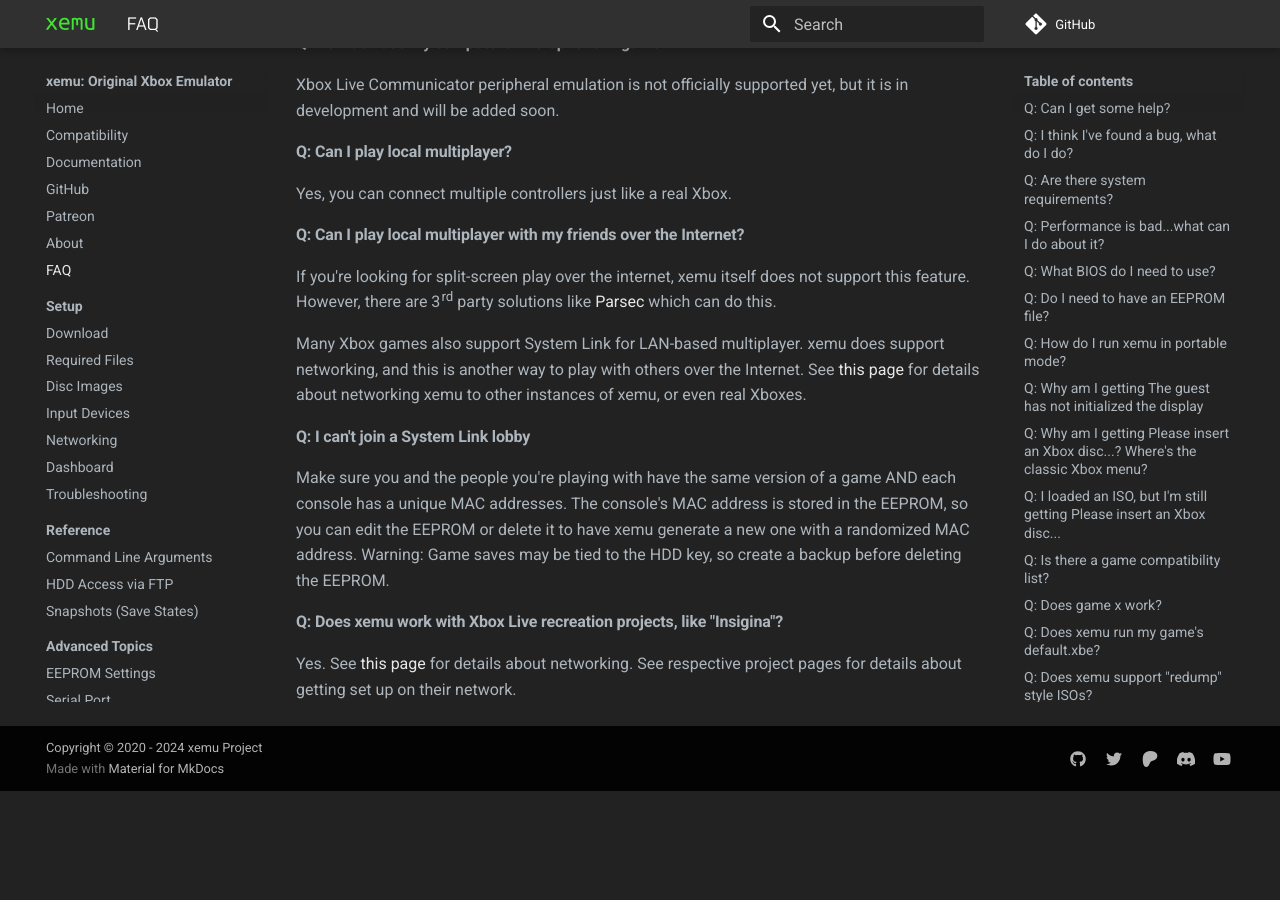
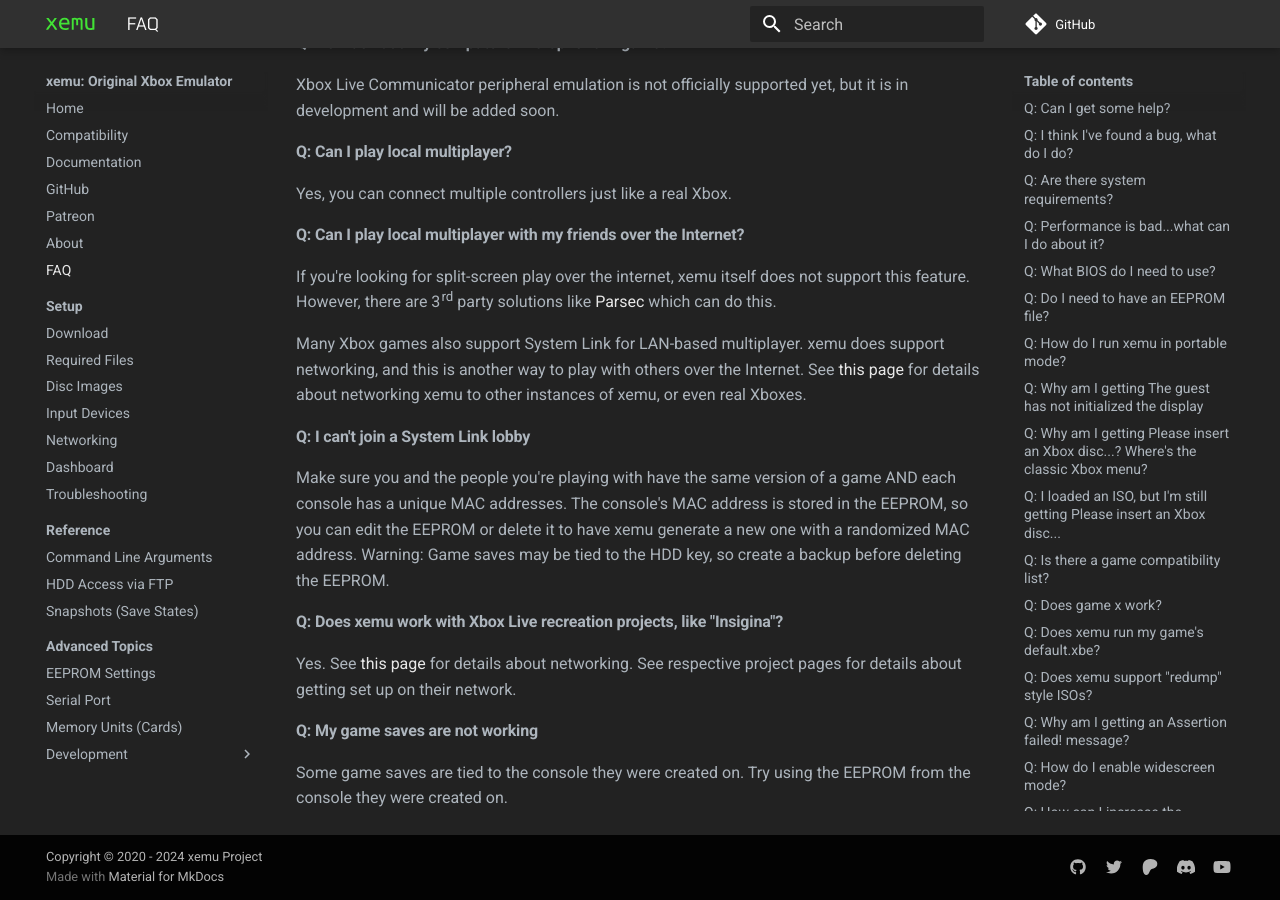
Before and after one commit to xemu-project/xemu-website, an MkDocs documentation site: the page built from docs/docs/faq.md, in a window 1280 px wide and 900 px high, scrolled down 2872 px. Built offline with MkDocs 1.6.1 and Material for MkDocs 9.7.7, drawn with Linux system fonts in a browser that asks for light colours; comment, search, counter and statistics services are not loaded; before the commit the page ends 3663 px from its top, so only the background shows below that.

Commit message:
Add FAQ about signed saves

```diff
--- a/docs/docs/faq.md
+++ b/docs/docs/faq.md
@@ -88,3 +88,6 @@ Make sure you and the people you're playing with have the same version of a game
 
 #### Q: Does xemu work with Xbox Live recreation projects, like "Insigina"?
 Yes. See [this page](networking.md) for details about networking. See respective project pages for details about getting set up on their network.
+
+#### Q: My game saves are not working
+Some game saves are tied to the console they were created on. Try using the EEPROM from the console they were created on.
```
